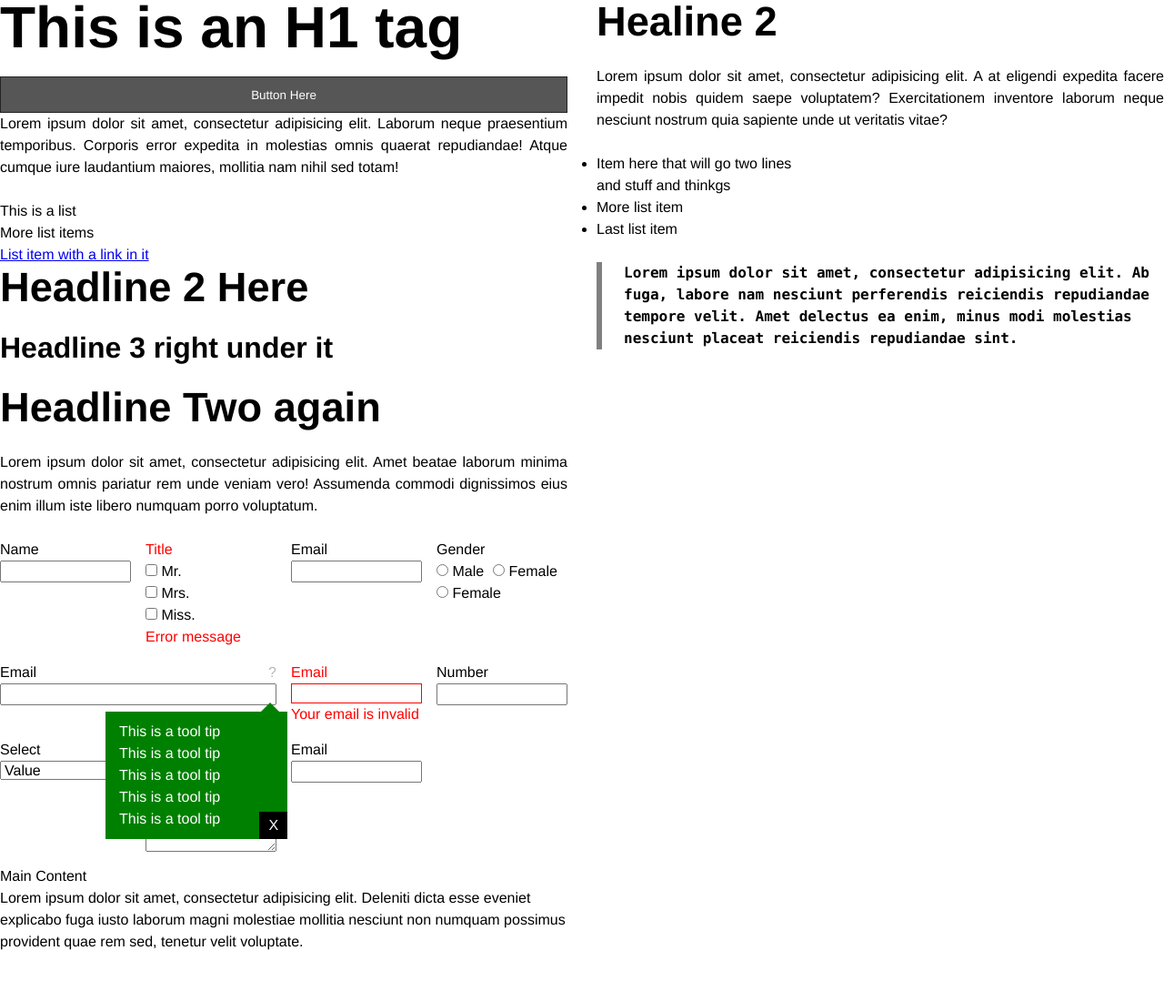
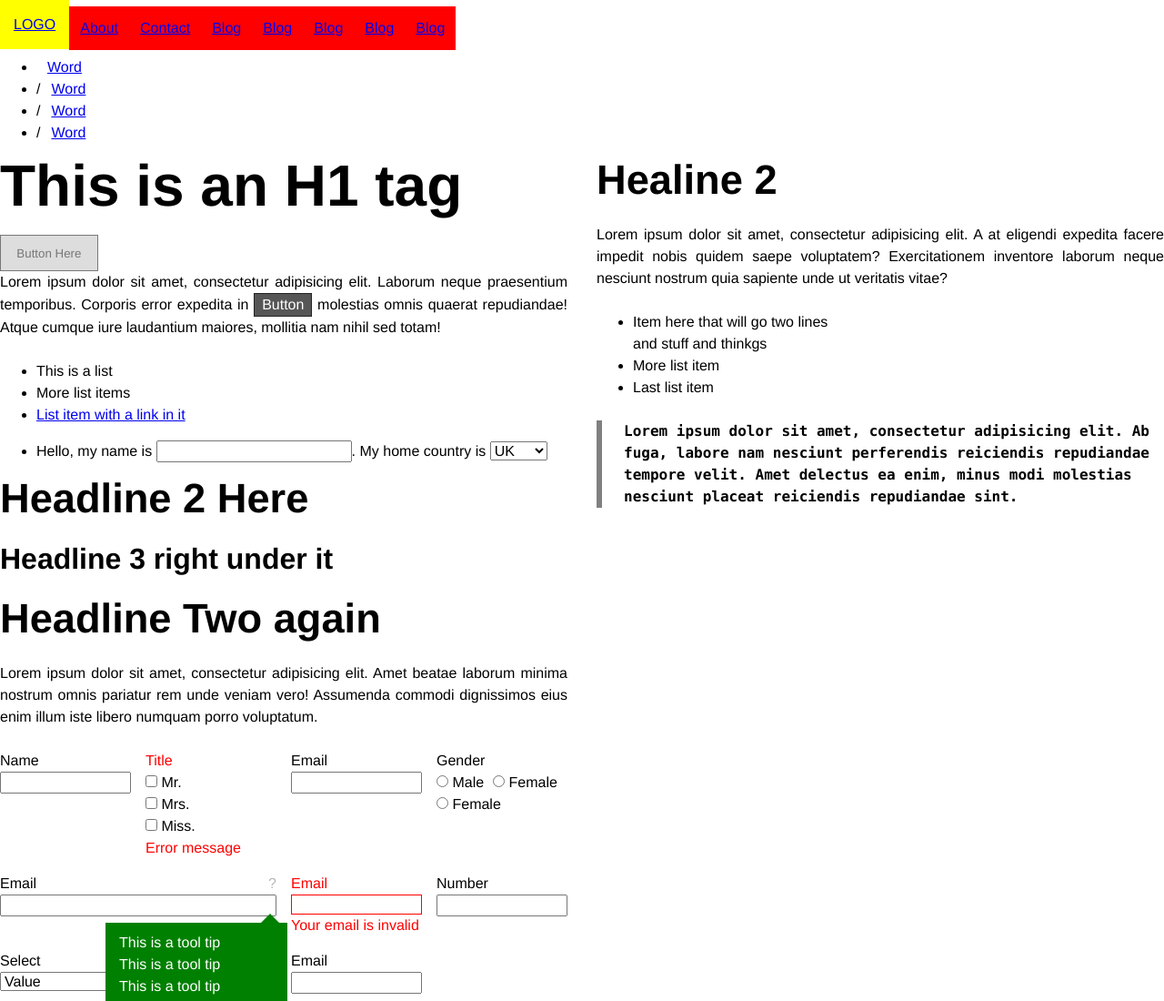
Before and after one commit to lukelarsen/assemble.css, a plain HTML site: page index.html in a window 1280 px wide. Shown: the top 1100 px of the page at 91% size. Before the commit the page ends 1079 px from the top, so only its background shows below. Drawn offline with Linux system fonts and the light colour scheme.

Commit message:
clean up scss. Add navs

```diff
--- a/index.html
+++ b/index.html
@@ -6,16 +6,52 @@
 </head>
 <body>
 
+    <header class="">
+        <a href="#" style="float: left; padding: 15px; background-color: yellow;">LOGO</a>
+        <ul class="nav-main">
+            <li><a href="#">About</a></li>
+            <li><a href="#">Contact</a></li>
+            <li><a href="#">Blog</a></li>
+            <li><a href="#">Blog</a></li>
+            <li><a href="#">Blog</a></li>
+            <li><a href="#">Blog</a></li>
+            <li><a href="#">Blog</a></li>
+        </ul>
+        <ul class="breadcrumb">
+            <li data-breadcrumb="|"><a href="#">Word</a>
+            <li data-breadcrumb="|"><a href="#">Word</a>
+            <li data-breadcrumb="|"><a href="#">Word</a>
+            <li data-breadcrumb="|"><a href="#">Word</a>
+            </li>
+        </ul>
+    </header>
+
     <div class="g-main">
         <div class="gc-content">
             <div class="block">
                 <h1>This is an H1 tag</h1>
-                <a class="btn" href="#">Button Here</a>
-                <p>Lorem ipsum dolor sit amet, consectetur adipisicing elit. Laborum neque praesentium temporibus. Corporis error expedita in molestias omnis quaerat repudiandae! Atque cumque iure laudantium maiores, mollitia nam nihil sed totam!</p>
+                <a class="btn-disabled" href="#">Button Here</a>
+                <p>Lorem ipsum dolor sit amet, consectetur adipisicing elit.
+                    Laborum neque praesentium temporibus.
+                    Corporis error expedita in <a class="btn-natural  " href="#">Button</a> molestias omnis quaerat
+                    repudiandae! Atque cumque iure laudantium maiores, mollitia nam nihil sed totam!</p>
                 <ul>
                     <li>This is a list</li>
                     <li>More list items</li>
                     <li><a href="#">List item with a link in it</a></li>
+                </ul>
+
+                <ul>
+                    <li class='spoken-form'>
+                        Hello, my name is
+                        <input type='text'>. My home
+                        <label for='country'>country</label> is
+                        <select id='country'>
+                            <option>UK</option>
+                            <option>US</option>
+                            <option>Other</option>
+                        </select>
+                    </li>
                 </ul>
                 <h2>Headline 2 Here</h2>
                 <h3>Headline 3 right under it</h3>
--- a/partials/buttons/_buttons-mixins.scss
+++ b/partials/buttons/_buttons-mixins.scss
@@ -13,15 +13,15 @@
     $BUTTON COLORS
 \*------------------------------------*/
 
-@mixin button-color($color) {
+@mixin button-color($color){
     background-color: $color;
 
     &:hover,
-    &:active {
+    &:active{
         background: call(nth($btn-hover, 1), $color, nth($btn-hover, 2));
     }
 
-    @if $btn-border != false {
+    @if $btn-border != false{
         border-color: call(nth($btn-border, 1), $color, nth($btn-border, 2));
     }
 }
--- a/partials/forms/_forms-base.scss
+++ b/partials/forms/_forms-base.scss
@@ -15,7 +15,7 @@
     $GENERAL
 \*------------------------------------*/
 
-[class^='form-'] {
+[class^='form-']{
 //    > li > label,
 //    > li > .label,
     > li > input[type="text"],
--- a/partials/grids/_grids-extends.scss
+++ b/partials/grids/_grids-extends.scss
@@ -19,7 +19,7 @@
     GRID DEFAULT
 \*------------------------------------*/
 
-%grid {
+%grid{
     display: flex;
     flex-wrap: wrap;
     list-style: none;
@@ -27,7 +27,7 @@
     padding: 0;
 }
 
-    %grid__item {
+    %grid__item{
         flex: 1;
     }
 
@@ -46,7 +46,7 @@
  * Apply with %grid.
  */
 
-%grid--flex-cells {
+%grid--flex-cells{
     & > div[class^='gc-'] {
         display: flex;
     }
--- a/partials/grids/_grids-mixins.scss
+++ b/partials/grids/_grids-mixins.scss
@@ -146,7 +146,7 @@
  * Generate our responsive extends (or classes)
  */
 
-@each $name in $breakpoint-has-widths {
+@each $name in $breakpoint-has-widths{
     @include grid-media-query($name) {
         @include device-type('#{$name}');
     }
@@ -175,7 +175,7 @@ $grid-fixed-widths: (
  * Generate our fixed width extends (or classes)
  */
 
-@each $width in $grid-fixed-widths {
+@each $width in $grid-fixed-widths{
     #{$class-type}grid__item--fixed-#{$width} {
         width: #{$width}px;
         flex: none !important;
--- a/screen.css
+++ b/screen.css
@@ -232,7 +232,6 @@
  */
 h1, h2, h3, h4, h5, h6,
 p, blockquote, pre,
-dl, dd, ol, ul,
 form, fieldset, legend,
 table, th, td, caption,
 hr {
@@ -986,6 +985,136 @@ table {
     CONTENTS
 \*------------------------------------*/
 /**
+ * IMPORTS
+ * NAVS
+ */
+/*------------------------------------*\
+    $IMPORTS
+\*------------------------------------*/
+/*------------------------------------*\
+    CONTENTS
+\*------------------------------------*/
+/**
+ * BASE
+ * FIT
+ * STACKED
+ * CENTER
+ * RIGHT
+ * LEFT
+ * SPACE BETWEEN
+ * SPACE AROUND
+ * KEYWORDS
+ * BREADCRUMB
+ */
+/*------------------------------------*\
+    $BASE
+\*------------------------------------*/
+.nav-main {
+  list-style: none;
+  margin: 0;
+  padding: 0;
+  display: flex;
+  flex-wrap: wrap;
+}
+.nav-main > li {
+  flex: 0 1 auto;
+}
+.nav-main > li > a {
+  display: flex;
+  align-items: flex-start;
+}
+
+/*------------------------------------*\
+    $FIT
+\*------------------------------------*/
+/*------------------------------------*\
+    $STACKED
+\*------------------------------------*/
+/*------------------------------------*\
+    $CENTER
+\*------------------------------------*/
+/*------------------------------------*\
+    $RIGHT
+\*------------------------------------*/
+/*------------------------------------*\
+    $LEFT
+\*------------------------------------*/
+.nav-main {
+  justify-content: flex-start;
+}
+
+/*------------------------------------*\
+    $SPACE BETWEEN
+\*------------------------------------*/
+/*------------------------------------*\
+    $SPACE AROUND
+\*------------------------------------*/
+/*------------------------------------*\
+    $KEYWORDS
+\*------------------------------------*/
+/*------------------------------------*\
+    $BREADCRUMB
+\*------------------------------------*/
+/**
+ * These come from Inuit.css by Harry Roberts
+ *
+ * Extend %nav with these. Use %breadcrumb and then stack the other
+ * two options on if you want them.
+
+    .breadcrumb{
+        @extend %nav;
+        @extend %breadcrumb;
+        @extend %breadcrumb--path
+
+    <ul class="breadcrumb">
+        <li><a href="#">inuit.css</a></li>
+        <li><a href="#">inuit.css</a></li>
+        <li><a href="#">partials</a></li>
+        <li class="current"><a href="#">objects</a></li>
+    </ul>
+
+ */
+.breadcrumb > li > a {
+  margin-right: 4px;
+  margin-left: 12px;
+}
+.breadcrumb > li + li:before {
+  content: "» ";
+  float: left;
+}
+
+.breadcrumb > li + li:before {
+  content: "/ ";
+}
+
+/**
+ * Assign a delimiter on the fly through a data attribute, e.g.:
+ *
+    <ul class="breadcrumb">
+        <li><a href="#">Home</a></li>
+        <li data-breadcrumb="|"><a href="#">About</a></li>
+        <li data-breadcrumb="|"><a href="#">The Board</a></li>
+        <li data-breadcrumb="|" class="current"><a href="#">Directors</a></li>
+    </ul>
+ *
+ */
+/*------------------------------------*\
+    $NAVS
+\*------------------------------------*/
+.nav-main > li > a {
+  margin: 7px 0px;
+  background-color: red;
+  padding: 12px;
+}
+
+.breadcrumb > li {
+  margin-right: 5px;
+}
+
+/*------------------------------------*\
+    CONTENTS
+\*------------------------------------*/
+/**
  * CREDITS
  * VARIABLES
  * IMPORTS
@@ -1530,12 +1659,12 @@ textarea {
 /*------------------------------------*\
     $EXTENDS
 \*------------------------------------*/
-.btn {
+.btn, .btn-natural, .btn-disabled {
   display: inline-block;
   vertical-align: middle;
   white-space: nowrap;
   font-family: inherit;
-  font-size: 0.7em;
+  font-size: 100%;
   cursor: pointer;
   margin: 0;
   padding-top: 0;
@@ -1552,28 +1681,48 @@ textarea {
   border: 1px solid;
 }
 .btn {
-  font-size: 0.84em;
+  font-size: 120%;
+}
+.btn-disabled {
+  font-size: 83.3333333%;
 }
 .btn {
   display: block;
   width: 100%;
   text-align: center;
 }
-.btn {
+.btn-natural {
+  vertical-align: baseline;
+  font-size: inherit;
+  line-height: inherit;
+  height: auto;
+  padding-right: 0.5em;
+  padding-left: 0.5em;
+}
+.btn-disabled {
+  background-color: #ddd;
+  color: #777;
+}
+.btn-disabled:hover, .btn-disabled:active, .btn-disabled:focus {
+  background-color: #ddd !important;
+  color: #777 !important;
+  cursor: not-allowed;
+}
+.btn, .btn-natural {
   background-color: #565656;
   border-color: #232323;
 }
-.btn:hover, .btn:active {
+.btn:hover, .btn-natural:hover, .btn:active, .btn-natural:active {
   background: #6c4141;
 }
-.btn:hover, .btn:active, .btn:focus, .btn:visited {
+.btn:hover, .btn-natural:hover, .btn-disabled:hover, .btn:active, .btn-natural:active, .btn-disabled:active, .btn:focus, .btn-natural:focus, .btn-disabled:focus, .btn:visited, .btn-natural:visited, .btn-disabled:visited {
   text-decoration: none;
   color: #fff;
 }
-.btn:active, .btn:focus {
+.btn:active, .btn-natural:active, .btn-disabled:active, .btn:focus, .btn-natural:focus, .btn-disabled:focus {
   outline: none;
 }
-.btn::-moz-focus-inner {
+.btn::-moz-focus-inner, .btn-natural::-moz-focus-inner, .btn-disabled::-moz-focus-inner {
   border: 0;
   padding: 0;
 }
@@ -1722,7 +1871,3 @@ textarea {
   color: white;
   padding: 3px 10px;
 }
-
-/*------------------------------------*\
-    $TESTING
-\*------------------------------------*/
--- a/ui/_buttons.scss
+++ b/ui/_buttons.scss
@@ -20,7 +20,7 @@ $btn-size-ratio:            1.2 !default;
 $btn-hover:                 saturate 25% !default;
 $btn-border:                darken 20% !default;
 $btn-padding-sides:         1.3em !default;
-$btn-default-font-size:     .7em;
+$btn-default-font-size:     100%;
 $btn-background: (
     'primary': #565656,
     'secondary': #468847
@@ -51,3 +51,15 @@ $btn-background: (
     @extend %btn--large;
     @extend %btn--block;
 }
+
+.btn-natural{
+    @extend %btn;
+    @extend %btn--primary;
+    @extend %btn--natural;
+}
+
+.btn-disabled{
+    @extend %btn;
+    @extend %btn--small;
+    @extend %btn--disabled;
+}
--- a/ui/_forms.scss
+++ b/ui/_forms.scss
@@ -68,7 +68,7 @@
     $FORM ERRORS
 \*------------------------------------*/
 
-.form-error {
+.form-error{
     > label,
     > .label{
         color: red;
--- a/ui/_grids.scss
+++ b/ui/_grids.scss
@@ -39,7 +39,6 @@
  * remaining space.
  */
 
-
 .g-main{
     @extend %grid;
     @extend %grid--flex-cells;
@@ -47,7 +46,7 @@
     @extend %grid--palm-full;
     @extend %gutters-large;
 }
-//
+
 //    .gc-reminders{
 //        @extend %grid__item--fifth;
 //        @extend %grid__item--palm-full;
--- /dev/null
+++ b/ui/_navs.scss
@@ -0,0 +1,54 @@
+/*------------------------------------*\
+    CONTENTS
+\*------------------------------------*/
+/**
+ * IMPORTS
+ * NAVS
+ */
+
+
+
+
+
+/*------------------------------------*\
+    $IMPORTS
+\*------------------------------------*/
+
+@import "../partials/navs/navs-extends";
+
+
+
+
+
+/*------------------------------------*\
+    $NAVS
+\*------------------------------------*/
+
+.nav-main{
+    @extend %nav;
+    @extend %nav--left;
+
+    > li{
+        > a{
+
+            // margin-left: 15px; // use when ul has justify-content: flex-end;
+            // margin-right: 15px; // use when ul justify-content: flex-start;
+            margin: 7px 0px; // use when ul has justify-content: center;
+
+            background-color: red;
+            padding: 12px;
+        }
+    }
+
+}
+
+.breadcrumb{
+//    @extend %nav;
+    @extend %breadcrumb;
+    @extend %breadcrumb--path;
+
+    > li{
+        margin-right: 5px;
+//        margin-left: 5px;
+    }
+}
```
Also changed, not shown: partials/buttons/_buttons-extends.scss (+24 -2 lines), partials/forms/_forms-mixins.scss (+5 -5 lines), partials/general/_general-mixins.scss (+4 -10 lines), partials/navs/_navs-extends.scss (added, +206 -0 lines), partials/resets/_normalize.scss (+32 -32 lines), partials/resets/_reset.scss (+9 -10 lines), partials/type/_type-mixins.scss (+9 -9 lines), style.scss (+1 -8 lines), ui/_type.scss (+19 -19 lines).
